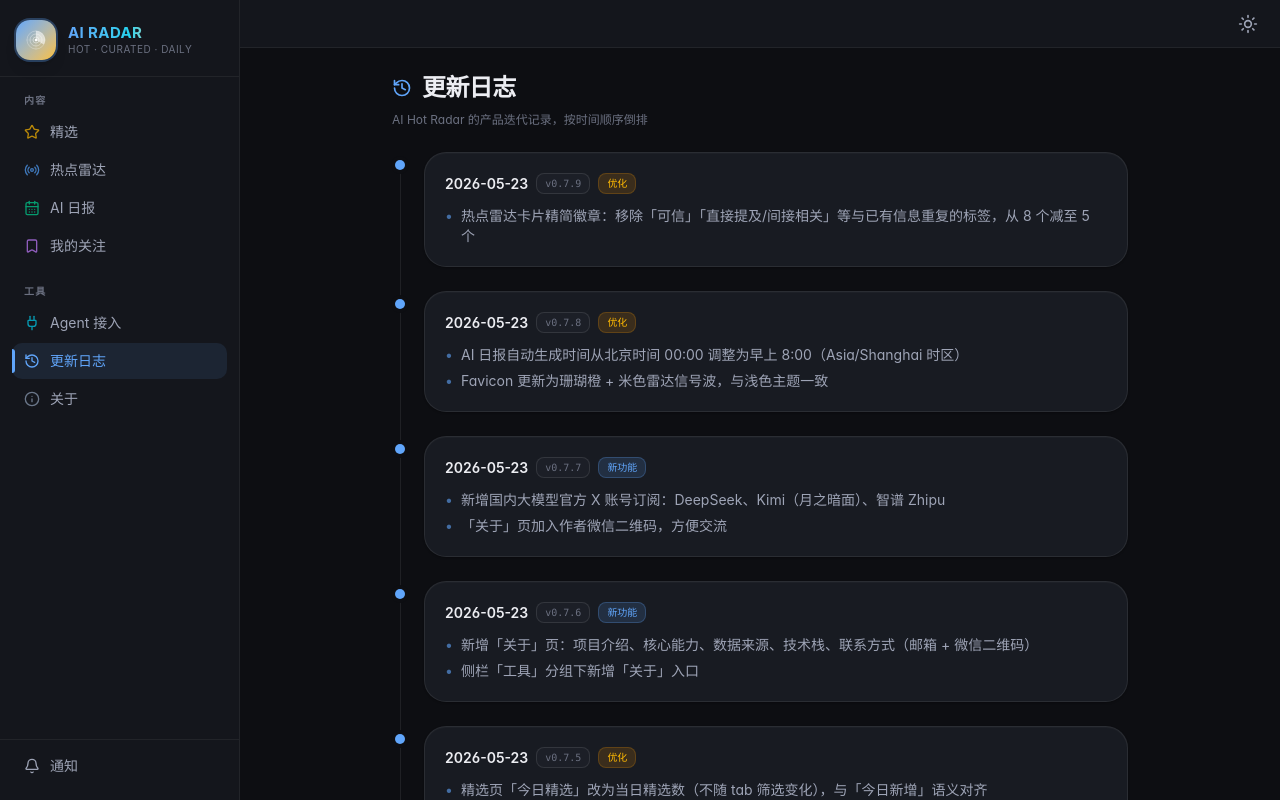
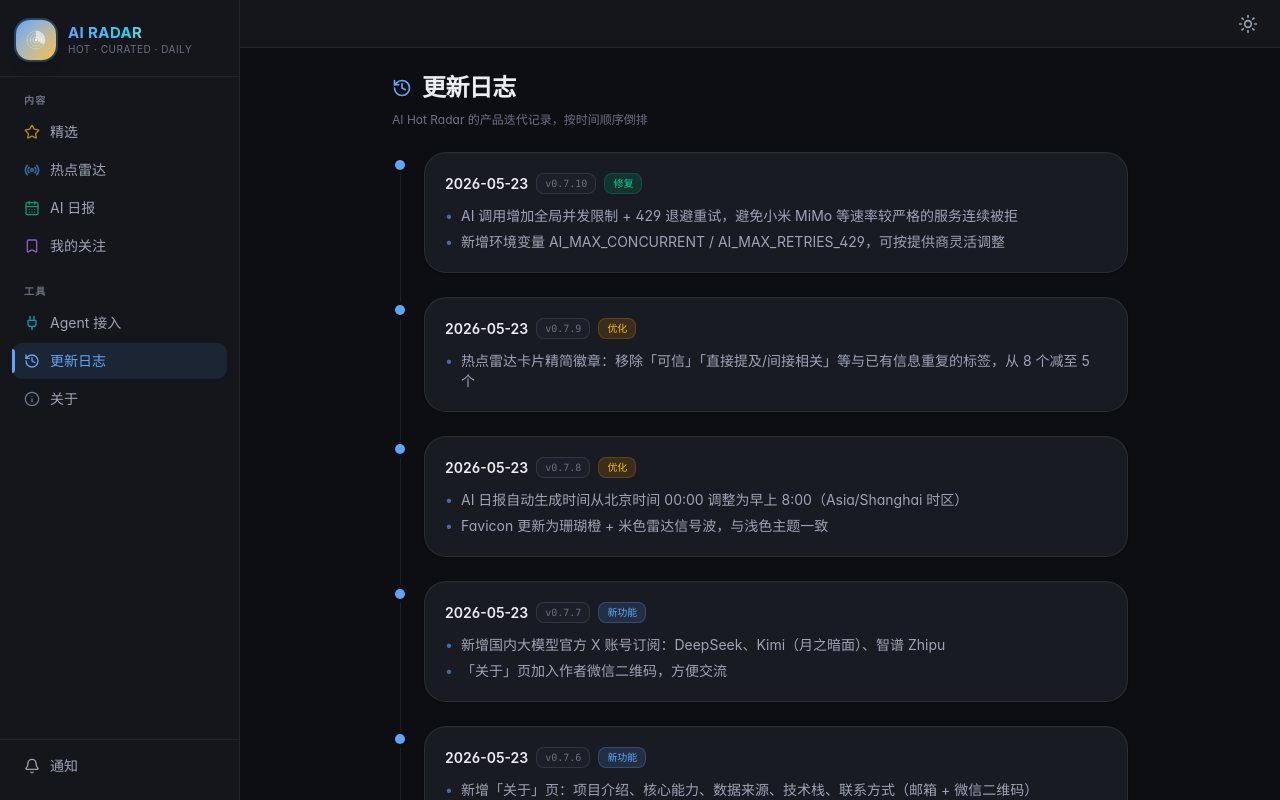
Before and after one commit to zenitlab/ai-hot-radar, a React (Vite) app in the folder client/: page /changelog in a window 1280 px wide. Built offline with nearby package versions, Linux system fonts and the light colour scheme.

Commit message:
Changelog: add v0.7.10 entry for AI 429 throttling

```diff
--- a/client/src/components/changelog/ChangelogView.tsx
+++ b/client/src/components/changelog/ChangelogView.tsx
@@ -14,6 +14,15 @@ interface ChangelogEntry {
 }
 
 const CHANGELOG: ChangelogEntry[] = [
+  {
+    date: "2026-05-23",
+    version: "v0.7.10",
+    tag: "fix",
+    items: [
+      "AI 调用增加全局并发限制 + 429 退避重试，避免小米 MiMo 等速率较严格的服务连续被拒",
+      "新增环境变量 AI_MAX_CONCURRENT / AI_MAX_RETRIES_429，可按提供商灵活调整",
+    ],
+  },
   {
     date: "2026-05-23",
     version: "v0.7.9",
```
